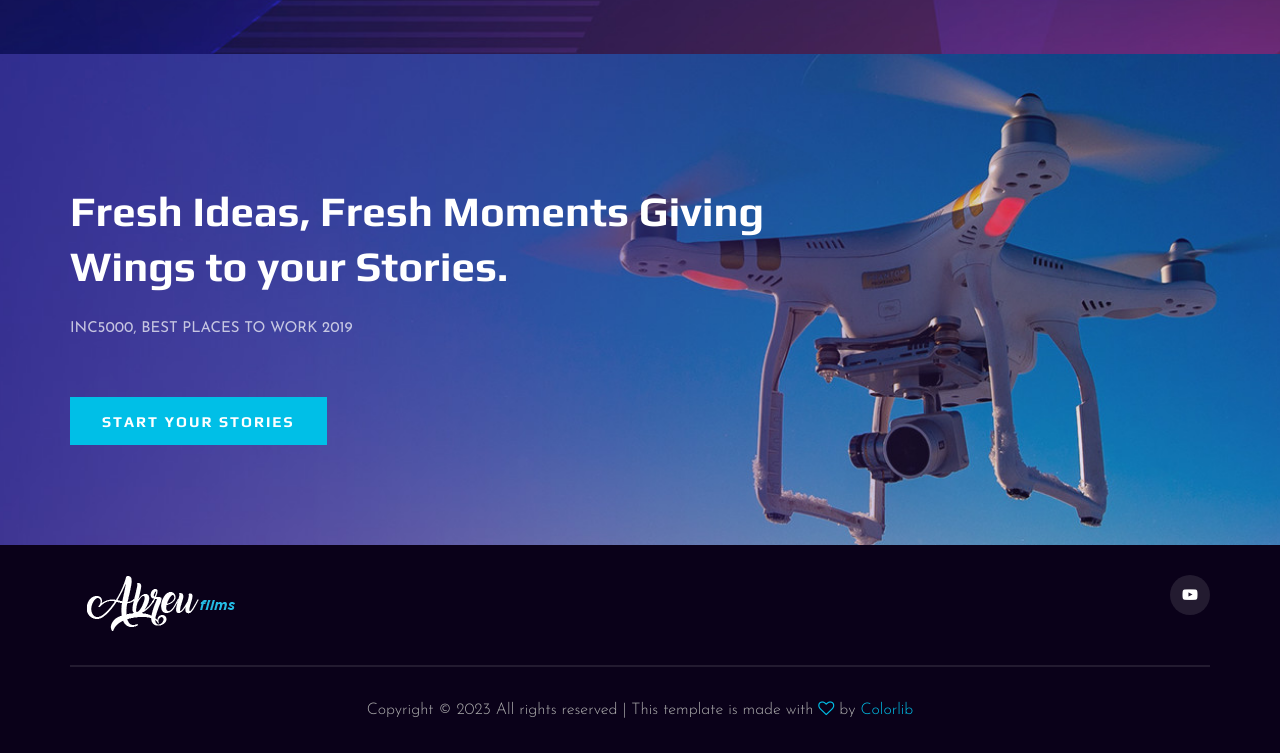
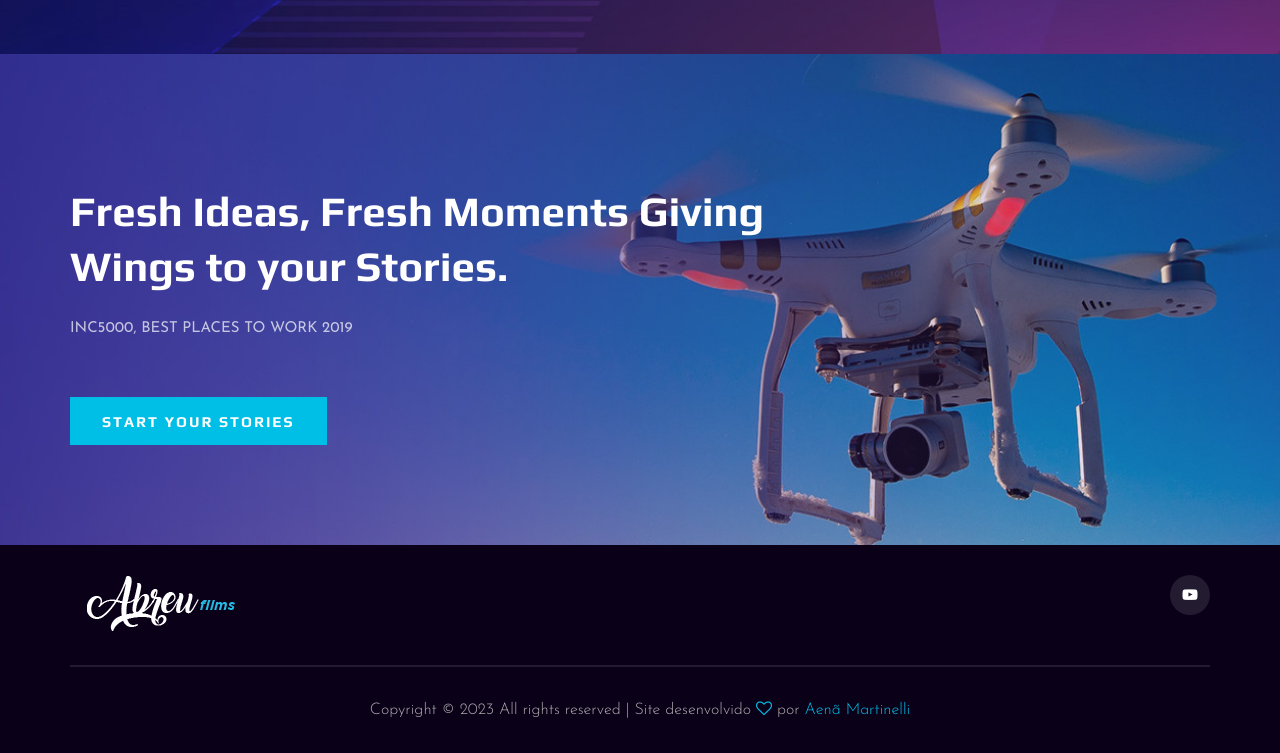
Before and after one commit to Aenewsss/abreu-films, a plain HTML site: page index.html in a window 1280 px wide. Shown: the part 3578-4331 px from the top of the page. Drawn offline with Linux system fonts and the light colour scheme.

Commit message:
Update index.html

```diff
--- a/index.html
+++ b/index.html
@@ -435,9 +435,9 @@
                 <script>
                   document.write(new Date().getFullYear());
                 </script>
-                All rights reserved | This template is made with
-                <i class="fa fa-heart-o" aria-hidden="true"></i> by
-                <a href="https://colorlib.com" target="_blank">Colorlib</a>
+               All rights reserved | Site desenvolvido
+                <i class="fa fa-heart-o" aria-hidden="true"></i> por
+                <a href="https://aenamartinelli.vercel.app" target="_blank">Aenã Martinelli</a>
               </p>
               <!-- Link back to Colorlib can't be removed. Template is licensed under CC BY 3.0. -->
             </div>
```
